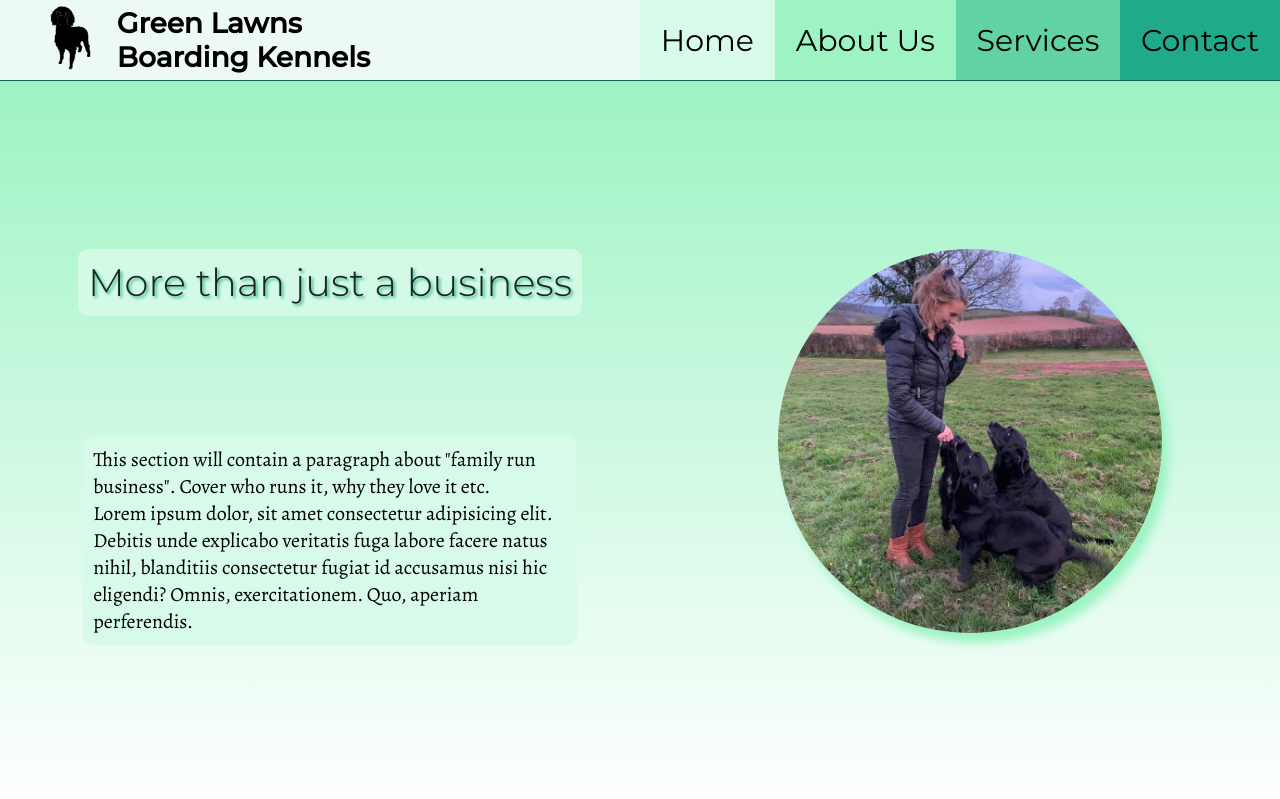
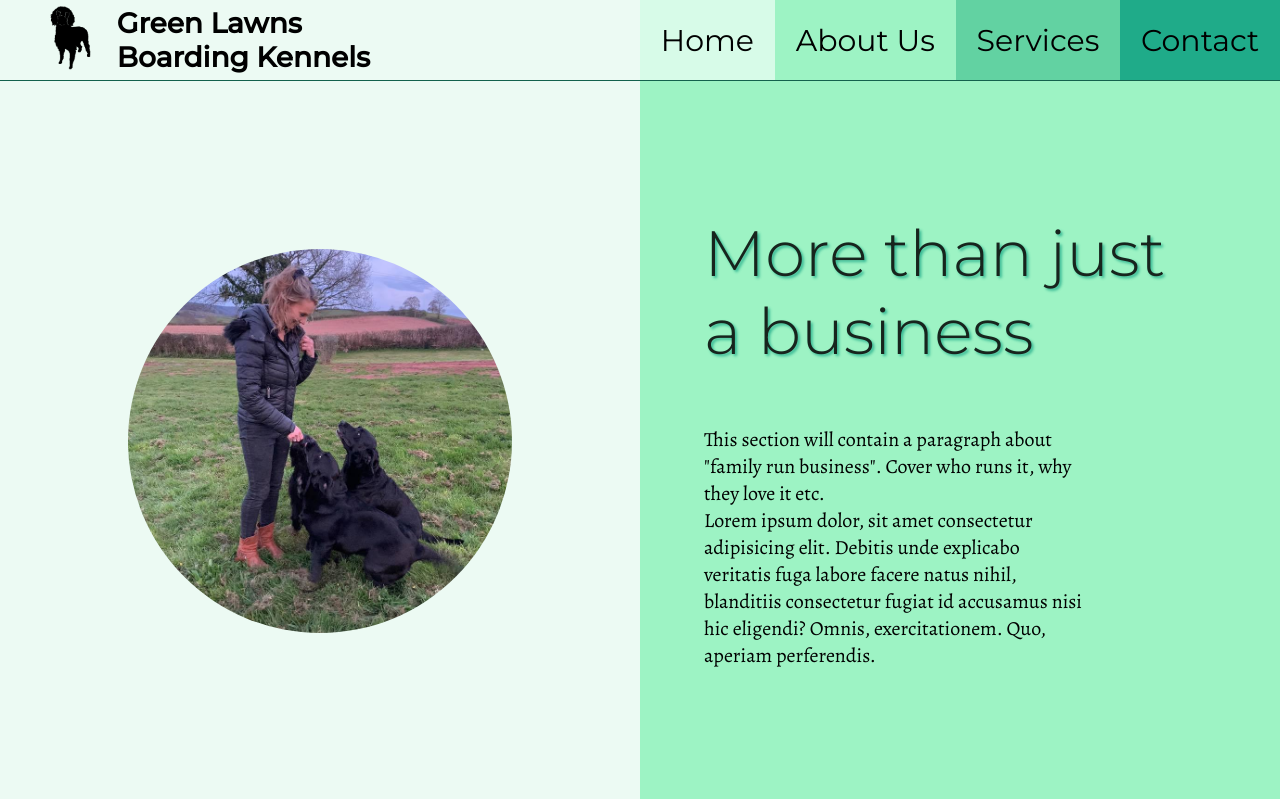
Before and after one commit to Velocima/green-lawns, a React (Create React App) app: page /about in a window 1280 px wide. Shown: the top 799 px of the page. Built offline with nearby package versions, Linux system fonts and the light colour scheme.

Commit message:
layout setup for family section

```diff
--- a/src/components/About.jsx
+++ b/src/components/About.jsx
@@ -10,8 +10,11 @@ export default function About() {
 	return (
 		<main className='about-container'>
 			<section className='family'>
+				<img src={ownerImage} alt='' />
 				<div className='family-text'>
-					<h1>More than just a business</h1>
+					<h1>
+						More than just <br /> a business
+					</h1>
 					<p>
 						This section will contain a paragraph about "family run
 						business". Cover who runs it, why they love it etc.
@@ -23,7 +26,6 @@ export default function About() {
 						aperiam perferendis.
 					</p>
 				</div>
-				<img src={ownerImage} alt='' />
 			</section>
 			<section className='facilities'>
 				<div className='banner'>
--- a/src/css/about.css
+++ b/src/css/about.css
@@ -4,47 +4,43 @@
   display: flex;
   flex-direction: column; }
   .about-container p {
-    width: 80%;
     font-size: 20px;
     font-family: "Alegreya", serif; }
+  .about-container h1 {
+    font-family: "Montserrat", sans-serif;
+    font-size: 3vw;
+    font-weight: 300;
+    color: black;
+    opacity: 0.85; }
   .about-container .family {
-    display: grid;
-    grid-template-columns: 1fr 1fr;
+    width: 100%;
+    display: flex;
+    justify-content: flex-start;
+    align-items: center;
     height: 90vh;
-    background: linear-gradient(#9df3c4, white); }
+    background-color: #ecfaf3; }
     .about-container .family .family-text {
-      justify-self: center;
-      align-self: center;
       display: flex;
       flex-direction: column;
-      justify-content: flex-start;
-      align-items: center;
+      justify-content: center;
+      align-items: flex-start;
+      height: 100%;
       width: 50vw;
-      height: 30vw;
-      padding: 10px; }
+      background-color: #9df3c4; }
       .about-container .family .family-text h1 {
-        font-family: "Montserrat", sans-serif;
-        font-size: 3vw;
-        font-weight: 300;
-        margin-bottom: 15vh;
-        color: black;
-        opacity: 0.85;
-        background-color: #d7fbe8;
-        padding: 10px;
+        margin-bottom: 7vh;
+        font-size: 5vw;
+        margin-left: 5vw;
         border-radius: 10px;
         text-shadow: 2px 2px 3px #1fab89; }
       .about-container .family .family-text p {
-        width: 37vw;
-        padding: 10px;
-        border-radius: 10px;
-        background-color: #d7fbe8; }
+        width: 30vw;
+        padding-left: 5vw; }
     .about-container .family img {
-      justify-self: center;
-      align-self: center;
       height: 30vw;
       width: 30vw;
+      margin: 0 10vw;
       border-radius: 50%;
-      box-shadow: 7px 10px 10px #9df3c4;
       object-fit: cover; }
   .about-container .facilities .banner {
     display: grid;
--- a/src/scss/about.scss
+++ b/src/scss/about.scss
@@ -4,52 +4,49 @@
 	display: flex;
 	flex-direction: column;
 	p {
-		width: 80%;
 		font-size: 20px;
 		font-family: $text-font;
 	}
-
+	h1 {
+		font-family: $title-font;
+		font-size: 3vw;
+		font-weight: 300;
+		color: black;
+		opacity: 0.85;
+	}
 	.family {
-		display: grid;
-		grid-template-columns: 1fr 1fr;
+		width: 100%;
+		display: flex;
+		justify-content: flex-start;
+		align-items: center;
 		height: 90vh;
-		background: linear-gradient($green2, white);
+		// background: linear-gradient($green2, $green1);
+		background-color: $background-color;
 		.family-text {
-			justify-self: center;
-			align-self: center;
 			display: flex;
 			flex-direction: column;
-			justify-content: flex-start;
-			align-items: center;
+			justify-content: center;
+			align-items: flex-start;
+			height: 100%;
 			width: 50vw;
-			height: 30vw;
-			padding: 10px;
+			background-color: $green2;
 			h1 {
-				font-family: $title-font;
-				font-size: 3vw;
-				font-weight: 300;
-				margin-bottom: 15vh;
-				color: black;
-				opacity: 0.85;
-				background-color: $green1;
-				padding: 10px;
+				margin-bottom: 7vh;
+				font-size: 5vw;
+				margin-left: 5vw;
 				border-radius: 10px;
 				text-shadow: 2px 2px 3px $green4;
 			}
 			p {
-				width: 37vw;
-				padding: 10px;
-				border-radius: 10px;
-				background-color: $green1;
+				width: 30vw;
+				padding-left: 5vw;
 			}
 		}
 		img {
-			justify-self: center;
-			align-self: center;
 			height: 30vw;
 			width: 30vw;
+			margin: 0 10vw;
 			border-radius: 50%;
-			box-shadow: 7px 10px 10px $green2;
 			object-fit: cover;
 		}
 	}
```
